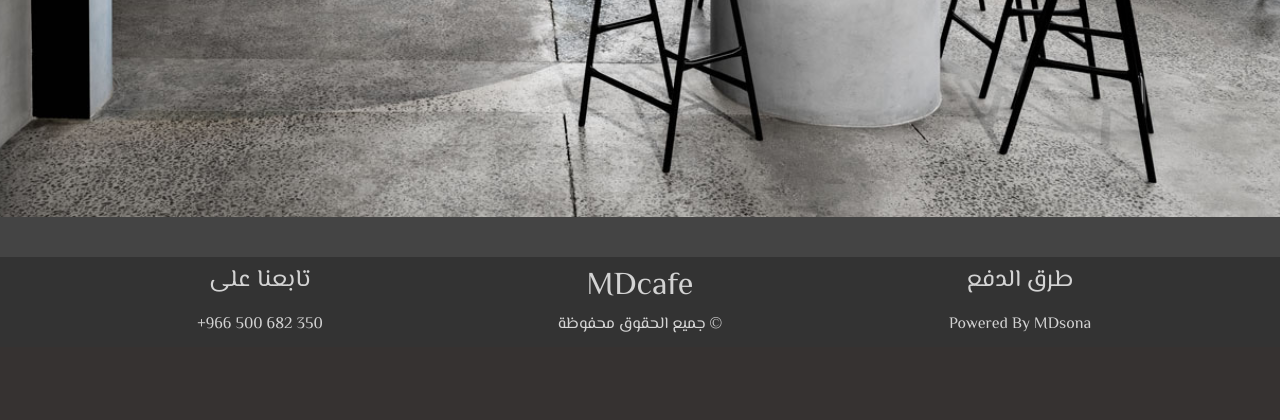
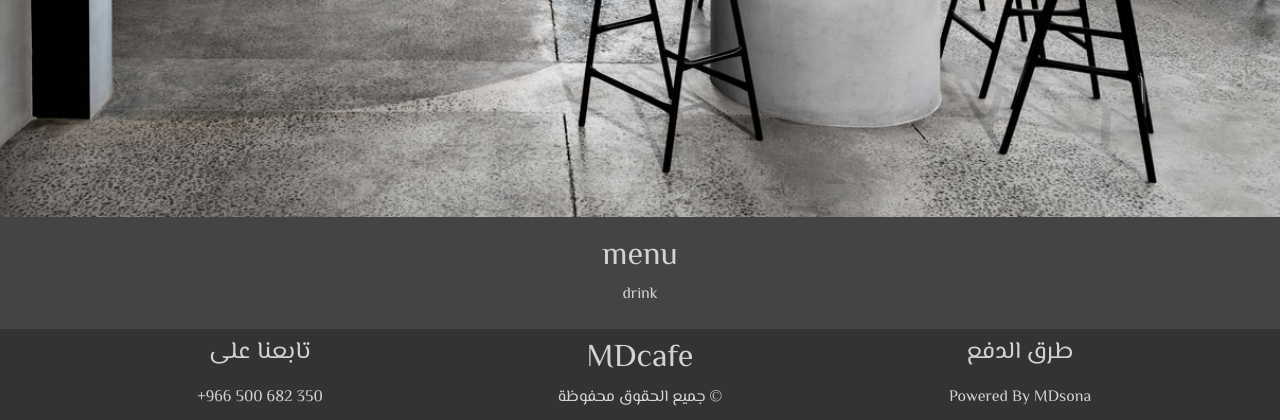
Before and after one commit to MDsona/cafesite, a Django app: page / in a window 1280 px wide. Shown: the part 783-1203 px from the top of the page. Before the commit the page ends 1116 px from the top, so only its background shows below. Run offline with Django 3.2, Linux system fonts and the light colour scheme; some libraries are stand-ins or nearby versions.

Commit message:
basic menu design

```diff
--- a/src/menu/static/menu/css/main.css
+++ b/src/menu/static/menu/css/main.css
@@ -39,3 +39,11 @@ footer {
     padding: 10px;
     text-align: center;
 }
+
+/* start menu box (m\index.html) */
+
+.menu_ty, .menu_co {
+    display: none;
+}
+
+/* end menu box */
--- /dev/null
+++ b/src/menu/static/menu/js/main.js
@@ -0,0 +1,15 @@
+
+$(document).ready(function() {
+    'use strict';
+
+    $('.menu_ti').click(function () {
+
+        $('.menu_ty').slideToggle()
+    });
+
+    $('.menu_ty').click(function () {
+
+        $('.menu_co').slideToggle()
+    });
+
+});
--- a/src/menu/templates/menu/base.html
+++ b/src/menu/templates/menu/base.html
@@ -101,6 +101,7 @@
         <script src="{% static 'menu/js/popper.min.js' %}"></script>
         <script src="{% static 'menu/js/bootstrap.min.js' %}"></script>
         <script src="{% static 'menu/js/all.min.js' %}"></script>
+        <script src="{% static 'menu/js/main.js' %}"></script>
 
     </body>
 </html>
--- a/src/menu/templates/menu/index.html
+++ b/src/menu/templates/menu/index.html
@@ -3,4 +3,27 @@
 
 {% block content %}               <!--a-->
 
+<div class="menu_box text-center">  <!--b-->
+    <h2>menu</h2>
+    <div class="row">
+        <div class="col-md">
+            <div class="menu_ti">drink</div>
+        </div>
+    </div>
+    <div class="row">
+        <div class="col-md">
+            <div class="menu_ty">cold</div>
+        </div>
+        <div class="col-md">
+            <div class="menu_ty">hot</div>
+        </div>
+    </div>
+    <div class="row">
+        <div class="col-md">
+            <div class="menu_co">pipsi</div>
+        </div>
+    </div>
+</div>
+
+
 {% endblock content %}
```
